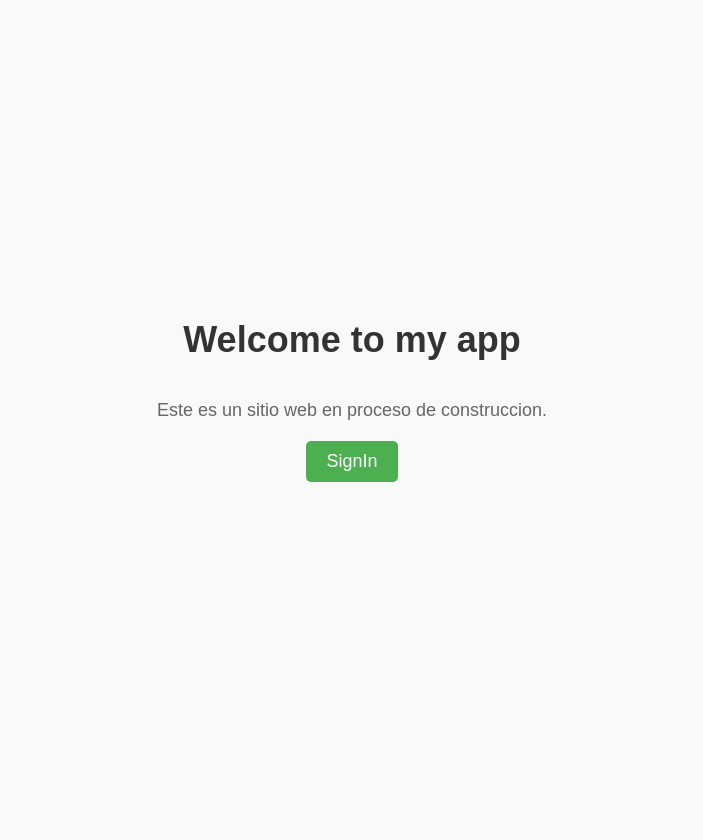
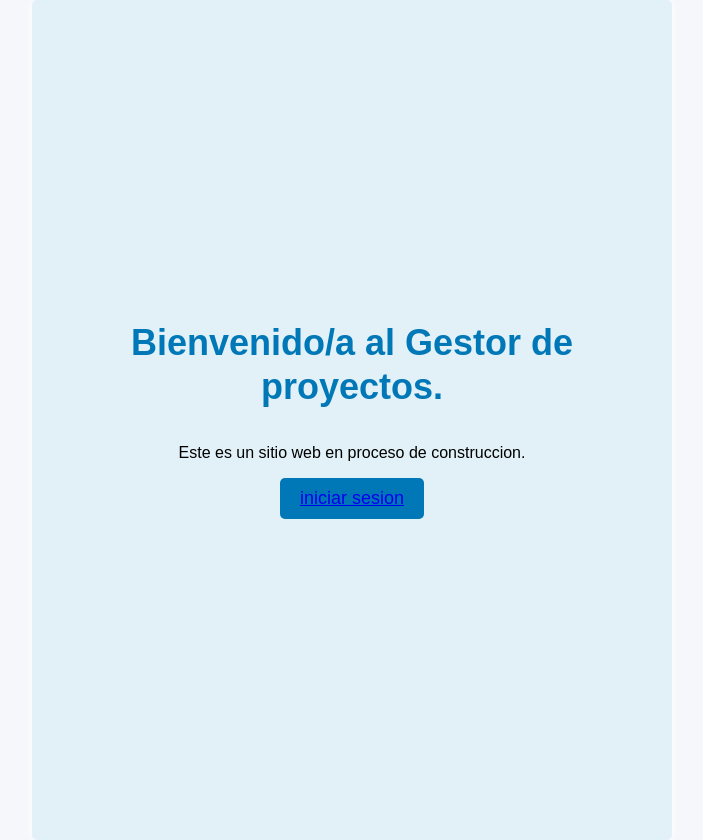
Before and after one commit to rodrigoWq/projectoIS2, a Django app: page / in a window 1280 px wide. Shown: the whole page, without its empty margins (288-991 px from the left). Before the commit the page ends 482 px from the top, so only its background shows below. Run offline with Django 4.2, Linux system fonts and the light colour scheme.

Commit message:
agregar estilos a index, usuarios y proyectos

```diff
--- a/static/css/style.css
+++ b/static/css/style.css
@@ -3,21 +3,22 @@ body {
 	margin: 0;
 	padding: 0;
 	font-family: Arial, sans-serif;
-	background-color: #f9f9f9;
+	background-color: #f5f7fa;
 }
 
 /* Estilos CSS para el contenedor principal */
 .container {
-	max-width: 1200px;
+    max-width: 600px;
     margin: 0 auto;
     padding: 20px;
-	text-align: center;
+    background-color: #e1f1f7;
+    border-radius: 5px;
+    box-shadow: 0px 0px 10px #ffffff;
     display: flex;
     flex-direction: column;
+    align-items: center;
     justify-content: center;
-	align-items: center;
     height: 100vh;
-	box-sizing: border-box;
 }
 
 /* Estilos CSS para el encabezado */
@@ -25,37 +26,65 @@ h1 {
 	margin: 0;
 	font-size: 36px;
 	line-height: 1.2;
-	color: #333;
+	color: #0077b6;
 	margin-bottom: 20px;
+	text-align: center;
 }
 
 p {
 	font-size: 18px;
-	color: #666;
+	color: #555;
 	margin-bottom: 20px;
 }
 
 
-button {
-	background-color: #4CAF50; /* color de fondo */
-	color: #fff; /* color de texto */
+/* Estilos para el botón */
+.boton[type="submit"] {
+	background-color: #0077b6;
+	color: #fff;
 	border: none;
-    text-decoration: none;
 	padding: 10px 20px;
 	border-radius: 5px;
 	font-size: 18px;
 	cursor: pointer;
 }
 
-button:hover {
-	background-color: #3e8e41;
+button[type="submit"]:hover {
+	background-color: #023e8a;
 }
 
-.boton {
-    text-decoration: none;
-    color:white;
+/* Estilos para las alertas */
+.alert {
+	padding: 20px;
+	margin-bottom: 20px;
+	border-radius: 5px;
+	color: #fff;
+	text-align: center;
+	position: relative;
 	}
 
-.boton:hover {
-    background-color: #3e8e41;
+	.alert-dismissible .close {
+	position: absolute;
+	top: 10px;
+	right: 20px;
+	color: #fff;
+	opacity: 0.8;
+	font-size: 20px;
+	font-weight: bold;
 	}
+
+	.alert-success {
+	background-color: #0077B6;
+	}
+
+	.alert-info {
+	background-color: #48CAE4;
+	}
+
+	.alert-warning {
+	background-color: #F8B400;
+	}
+
+	.alert-danger {
+	background-color: #F58220;
+	}
--- a/static/css/styleSignin.css
+++ b/static/css/styleSignin.css
@@ -3,7 +3,7 @@ body {
 	margin: 0;
 	padding: 0;
 	font-family: Arial, sans-serif;
-  background-color: #f9f9f9;
+	background-color: #f5f7fa;
 }
 
 /* Estilos para el contenedor principal */
@@ -21,7 +21,7 @@ h1 {
 	margin: 0;
 	font-size: 36px;
 	line-height: 1.2;
-  color: #0080ff;
+	color: #0077b6;
 	margin-bottom: 20px;
 	text-align: center;
 }
@@ -44,7 +44,7 @@ form {
 /* Estilos para las etiquetas */
 label {
 	font-size: 18px;
-  color: #0080ff;
+	color: #0077b6;
 	margin-bottom: 5px;
 }
 
@@ -63,8 +63,8 @@ input[type="password"] {
 }
 
 /* Estilos para el botón */
-button[type="submit"] {
-  background-color: #0080ff;
+.boton[type="submit"] {
+	background-color: #0077b6;
 	color: #fff;
 	border: none;
 	padding: 10px 20px;
@@ -74,7 +74,7 @@ button[type="submit"] {
 }
 
 button[type="submit"]:hover {
-  background-color: #0066cc;
+	background-color: #023e8a;
 }
 
 /* Estilos para las alertas */
@@ -98,17 +98,31 @@ button[type="submit"]:hover {
   }
 
   .alert-success {
-  background-color: #1abc9c;
+  background-color: #0077B6;
   }
 
   .alert-info {
-  background-color: #3498db;
+  background-color: #48CAE4;
   }
 
   .alert-warning {
-  background-color: #f1c40f;
+  background-color: #F8B400;
   }
 
   .alert-danger {
-  background-color: #e74c3c;
+  background-color: #F58220;
   }
+
+  .inicio_sesion {
+    max-width: 600px;
+    margin: 0 auto;
+    padding: 20px;
+    background-color: #e1f1f7;
+    border-radius: 5px;
+    box-shadow: 0px 0px 10px #ffffff;
+    display: flex;
+    flex-direction: column;
+    align-items: center;
+    justify-content: center;
+    height: 100vh;
+}
--- a/templates/login/editar_proyecto.html
+++ b/templates/login/editar_proyecto.html
@@ -6,8 +6,10 @@
     <meta http-equiv="X-UA-Compatible" content="IE=edge">
     <meta name="viewport" content="width=device-width, initial-scale=1.0">
     <title>Editar Proyecto</title>
+    <link rel="stylesheet" href="/static/css/style_crud.css">
 </head>
 <body>
+  <div class="container">
     <h1>Editar Proyecto</h1>
     <form action="/editar_proyecto" method="post">
         {% csrf_token %}
@@ -46,7 +48,7 @@
         <br>
         <button type="submit">Guardar cambios</button>
     </form>
-
+    <div/>
 
     <style>
         .borrarSelect {
--- a/templates/login/index.html
+++ b/templates/login/index.html
@@ -6,32 +6,34 @@
     <meta http-equiv="X-UA-Compatible" content="IE=edge">
     <meta name="viewport" content="width=device-width, initial-scale=1.0">
     <title>Bienvenido/a</title>
-    <link rel="stylesheet" href="{% static 'css/style.css' %}">
+    <!--link rel="stylesheet" href="{% static 'css/style.css' %}"-->
+
+    <link rel="stylesheet" href="{% static 'css/styleSignin.css' %}">
 </head>
 <body>
 
     {% for  message in messages %}
     <div class="alert alert-{{message.tags}} alert-dismissible fade show" role="alert">
     <strong>Mensaje:</strong> {{message}}
-    <button type="button" class="close" data-dismiss="alert" aria-label="Close">
+    <button type="button" class="close" data-dismiss="alert" aria-label="Close" >
     <span aria-hidden="true">&times;</span>
     </button>
     </div>
     {% endfor %}
 
 
-    <div class="container">
-        <h1>Welcome to my app</h1>
+    <div class="inicio_sesion">
+        <h1>Bienvenido/a al Gestor de proyectos.</h1>
         <p>Este es un sitio web en proceso de construccion.</p>
         {% if user.is_authenticated %}
         <button type="submit"><a href="/listar_usuarios" class="boton">CRUD USUARIOS</a></button>
         <hr>
         <button type="submit"><a href="/listar_proyectos" class="boton">CRUD PROYECTOS</a></button>
-        <h3>Hello {{ fname }}</h3>
-        <h4>You're successfully logged in. </h4>
-        <button type="submit"><a href="/signout" class="boton">SignOut</a></button>
+        <h3>Hola {{ fname }}</h3>
+        <h4>Ingresaste correctamente. </h4>
+        <button type="submit" class = "boton"><a href="/signout" >cerrar sesion</a></button>
         {% else %}
-        <button type="submit"><a href="/signin" class="boton">SignIn</a></button>
+        <button type="submit" class ="boton" ><a href="/signin" >iniciar sesion</a></button>
         {% endif %}
     </div>
 
--- a/templates/login/listar_usuarios.html
+++ b/templates/login/listar_usuarios.html
@@ -6,8 +6,11 @@
     <meta http-equiv="X-UA-Compatible" content="IE=edge">
     <meta name="viewport" content="width=device-width, initial-scale=1.0">
     <title>Listar Usuarios</title>
+    <link rel="stylesheet" href="static/css/style_crud.css">
 </head>
 <body>
+    <div class="container">
+    <h1>LISTADO DE USUARIOS</h1>
     <button type="submit"><a href="/volver_home" class="boton">Volver</a></button>
     {% for usuario in usuarios %}
         <p><strong>Nombre:</strong> {{ usuario.nombre }}</p>
@@ -20,6 +23,6 @@
     <br>
     <br>
     <button type="submit"><a href="/crear_usuario" class="boton">CREAR USUARIO</a></button>
-
+    <div/>
 </body>
 </html>
```
Also changed, not shown: templates/login/crear_proyecto.html (+6 -19 lines), templates/login/crear_usuario.html (+14 -12 lines), templates/login/editar_usuario.html (+42 -14 lines), templates/login/listar_proyectos.html (+6 -1 lines), templates/login/signin.html (+8 -7 lines). Lines whose indentation alone changed are shown as unchanged.
